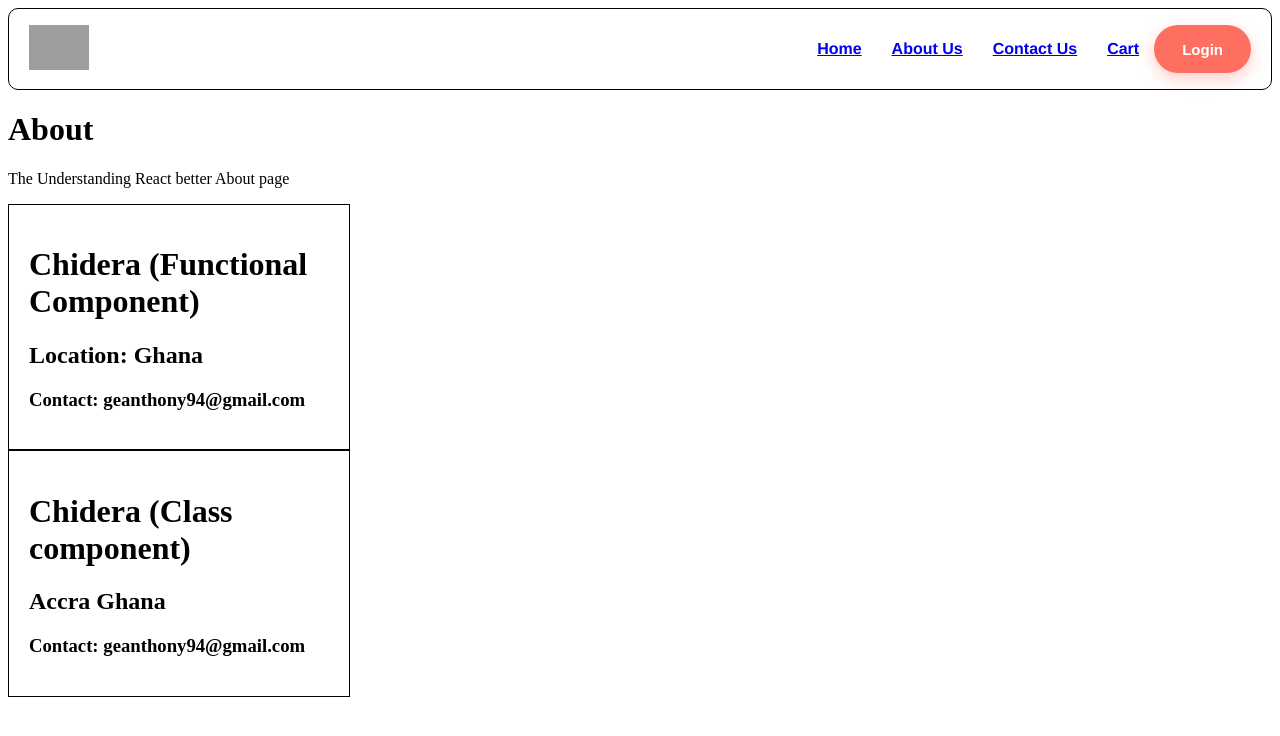
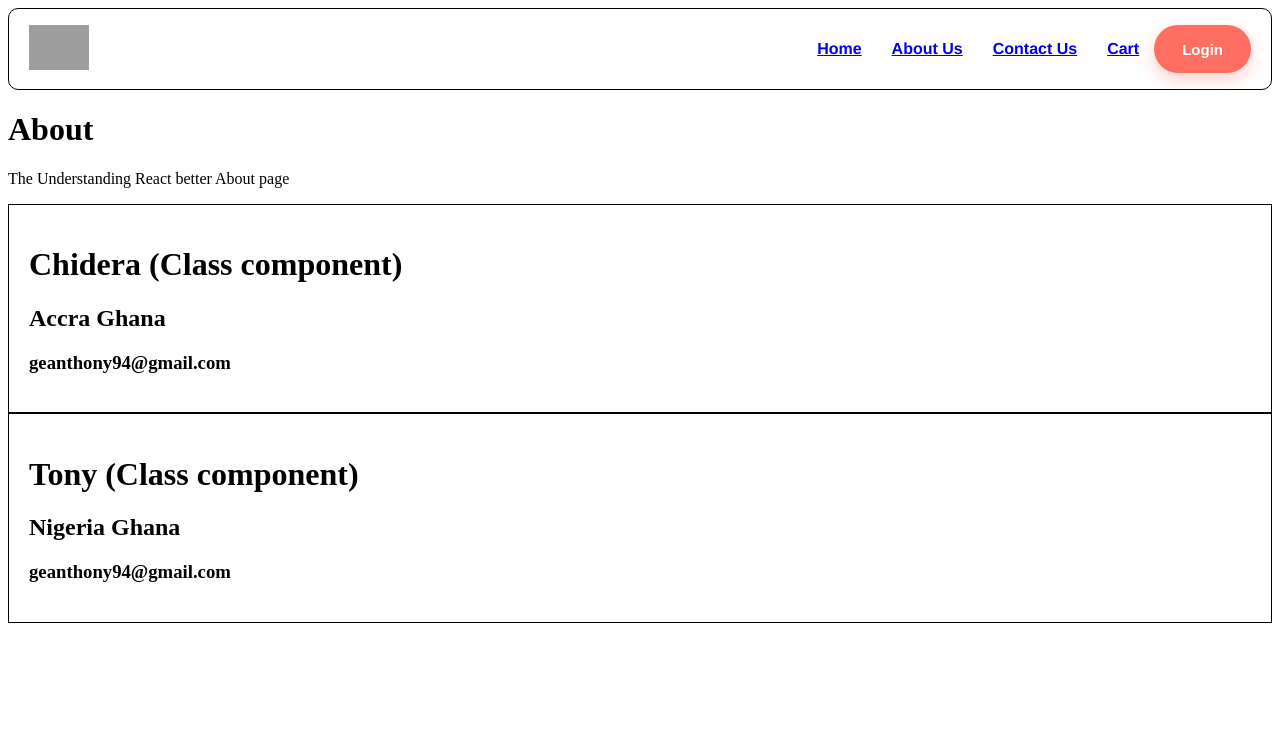
Before and after one commit to caree940/Understanding--React, a React (Vite) app: page /about in a window 1280 px wide. Shown: the top 736 px of the page. Built offline with nearby package versions, Linux system fonts and the light colour scheme; grey boxes are pictures that could not be loaded.

Commit message:
class component update

```diff
--- a/index.css
+++ b/index.css
@@ -196,7 +196,7 @@
 }
 
 .user-card {
-  width: 300px;
+
   border: 1px solid black;
   padding: 20px;
 }
--- a/src/component/About.js
+++ b/src/component/About.js
@@ -1,16 +1,42 @@
+import React from "react";
 import User from "./User";
 import UserClass from "./UserClass";
-const About = () => {
-    return (
-        //The User name={"Chidera (Functional component)"} this how to pass in props to functional component
-        //The UserClass name={"Chidera (Class component)"} this is how to pass in props to class based component
-        <div>
+
+// const About = () => {
+//     return (
+//         //The User name={"Chidera (Functional component)"} this how to pass in props to functional component
+//         //The UserClass name={"Chidera (Class component)"} this is how to pass in props to class based component
+//         <div>
+//             <h1>About</h1>
+//             <p>The Understanding React better About page</p>
+//             <UserClass name={"Chidera (Class component)"} location={"Accra Ghana"} contact={"geanthony94@gmail.com"}/>
+//         </div>
+//     );
+// };
+
+// export default About;
+
+class About extends React.Component{
+    constructor(props){
+        super(props)
+        //console.log("Parent Component constructor")
+    }
+
+    componentDidMount(){
+        //console.log("Parent Component Did mount")
+    }
+
+    render(){
+        //console.log("Parent render")
+        return(
+             <div>
             <h1>About</h1>
             <p>The Understanding React better About page</p>
-            <User name={"Chidera (Functional Component)"}/>
-            <UserClass name={"Chidera (Class component)"} location={"Accra Ghana"}/>
+            <UserClass name={"Chidera (Class component)"} location={"Accra Ghana"} contact={"geanthony94@gmail.com"}/>
+            <UserClass name={"Tony (Class component)"} location={"Nigeria Ghana"} contact={"geanthony94@gmail.com"}/>
         </div>
-    );
-};
+        )
+    }
+}
 
 export default About;
--- a/src/component/User.js
+++ b/src/component/User.js
@@ -1,6 +1,10 @@
+import { useState } from "react";
+
 const User = ({name}) => {
+    const [count] = useState(0);
     return (
         <div className="user-card">
+            <h1>Count:{count}</h1>
             <h1>{name}</h1>
             <h2>Location: Ghana</h2>
             <h3>Contact: geanthony94@gmail.com</h3>
--- a/src/component/UserClass.js
+++ b/src/component/UserClass.js
@@ -2,19 +2,47 @@
 
 
 import React from "react"
+
 class UserClass extends React.Component {
-// Here is how to receive props from the parent component in a class based component
-    constructor(props){
-        super(props);
+    // Here is how to receive props from the parent component in a class based component
+    constructor(props) {
+        super(props)
+
+        // how to write useState in class based component
+           this.state = {
+            // count: 0,
+            // count2: 1
+        };
+
+        //console.log(this.props.name + "Child Constructor")
     }
+
+    componentDidMount(){
+        //console.log(this.props.name + "Child Component Mount")
+    }
+
     render(){
-        return (
-        <div className="user-card">
-            <h1>{this.props.name}</h1>
-            <h2>{this.props.location}</h2>
-            <h3>Contact: geanthony94@gmail.com</h3>
+        //console.log(this.props.name + "Child render")
+        //this how we destructure props in class component
+        const {name, location, contact} = this.props
+        //this how we destructure state in class component
+        // const {count, count2} = this.state
+        return(
+            <div className="user-card">
+                {/* <h1>Count:{count}</h1>
+                <h5>Count: {count2}</h5> */}
+                {/* <button onClick={() => {
+                    //how is how to update the state count variable in our class based component
+                    this.setState({
+                      count: this.state.count + 1,
+                      count2: this.state.count2 + 2
+                    })
+                }}>count increase</button> */}
+            <h1>{name}</h1>
+            <h2>{location}</h2>
+            <h3>{contact}</h3>
         </div>
-    );
+        )
     }
 }
 
```
